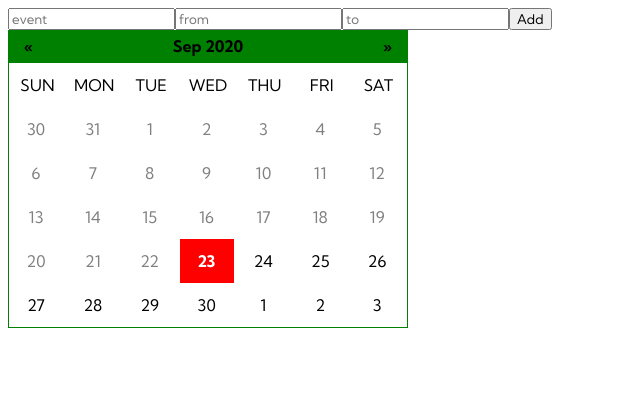
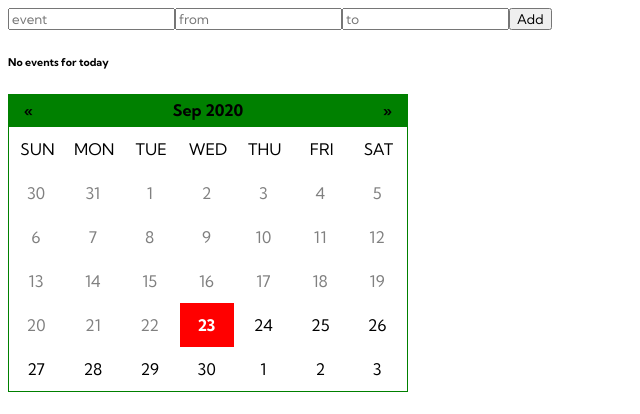
Before and after one commit to Muh-Hasan/Calendar-React, a React (Create React App) app: page / in a window 1280 px wide. Shown: the top 414 px of the page, without its empty margins (0-640 px from the left). Built offline with nearby package versions, Linux system fonts and the light colour scheme.

Commit message:
somewhere

```diff
--- a/src/Calendar/index.js
+++ b/src/Calendar/index.js
@@ -55,9 +55,7 @@ export default function Calendar() {
   function nextMonth() {
     return value.clone().add(1, "month");
   }
-  function setCurrentDay(day) {
-    setcurrDay(day);
-  }
+
   function submit() {
     setId(id + 1);
     addingEvents({
@@ -68,20 +66,7 @@ export default function Calendar() {
       to: userTo,
     });
   }
-  // function show() {
-  //   let showingEvents = ;
-  //   return (
-  //     <div>
-  //       {showingEvents.map((item) => (
-  //         <div>
-  //           <h6>{item.title}</h6>
-  //           <button onClick={remove(item.id)}>remove</button>
-  //         </div>
-  //       ))}
-  //     </div>
-  //   );
-  // }
-  console.log(events.filter((item) => item.day === day.format("MM/DD/YY")));
+
   return (
     <div>
       <div>
@@ -101,15 +86,21 @@ export default function Calendar() {
           onChange={(e) => setUserTo(e.currentTarget.value)}
         />
         <button onClick={() => submit()}>Add</button>
-        {events.length <= 0
-          ? ""
-          : events
-              .filter((item) => item.day === day.format("MM/DD/YY"))
-              .map((item) => (
-                <div key={item.id}>
-                  <h6>{item.title}</h6>
-                </div>
-              ))}
+        {events.length <= 0 ? (
+          <h6>No events for today</h6>
+        ) : (
+          events
+            .filter((item) => item.day === value.format("MM/DD/YY"))
+            .map((item) => (
+              <div key={item.id}>
+                <h6>
+                  {item.from} - {item.to}
+                </h6>
+                <h6>{item.title}</h6>
+                <button onClick={() => remove(item.id)}>remove</button>
+              </div>
+            ))
+        )}
       </div>
       <div className="calendar">
         <div className="header">
@@ -141,7 +132,7 @@ export default function Calendar() {
                 >
                   <div
                     className={dayStyles(day)}
-                    onClick={() => !beforeToday(day) && setCurrentDay(day)}
+                    onClick={() => !beforeToday(day)}
                   >
                     {day.format("D").toString()}
                   </div>
```
